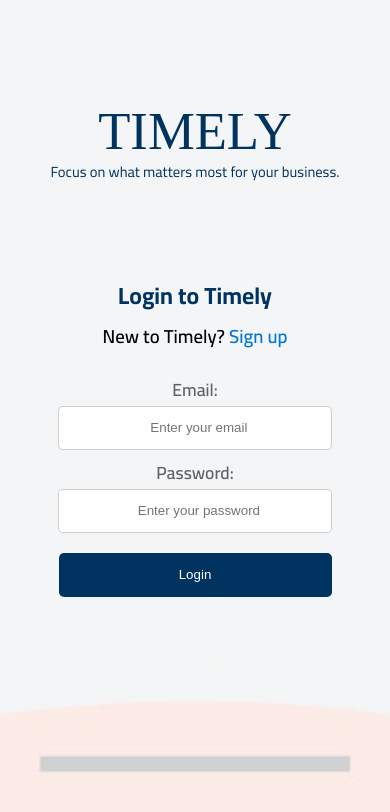
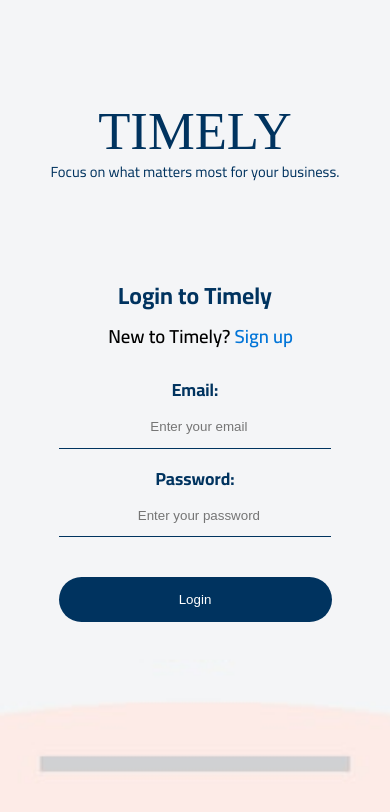
Before and after one commit to nick-fournier/timely-react-staging, a React (Create React App) app: page /login in a window 390 px wide. Shown: the top 812 px of the page. Built offline with nearby package versions, Linux system fonts and the light colour scheme.

Commit message:
changed styles for login/register pages

```diff
--- a/src/pages/Login/Login.css
+++ b/src/pages/Login/Login.css
@@ -68,6 +68,7 @@
     font-size: 1.75em;
     font-weight: 700;
     line-height: 0em;
+    margin-left: 0.3em;
 }
 
 .AlreadyAMember{
@@ -87,18 +88,20 @@
 }
 
 .subtitleLogin{
-    font-weight: 600;
-    color: #343a40c9;
+    font-weight: 700;
+    color: #00335f;
+    margin-left: 0.6em;
 }
 
 
 .inputLogin{
     width: 68%;
-    margin-bottom: 0.5em;
+    margin-bottom: 1em;
     padding: 0.99em 0em 0.99em 2%;
-    border-radius: 5px;
     outline: none;
-    border: 1px solid rgba(128, 128, 128, 0.397);
+    border: none;
+    background: none;
+    border-bottom: 1px solid #00335f;
 }
 
 
@@ -106,9 +109,9 @@
     font-weight: 500;
     width: 70%;
     color: white;
-    margin-top: 1em;
+    margin-top: 2em;
     padding: 1.1em 6em;
-    border-radius: 5px;
+    border-radius: 5em;
     outline: none;
     border: none;
     background: #00335f;
@@ -184,6 +187,7 @@
     }
 
     .titleLogin{
+        margin-left: 0;
         font-size: 4em;
         color: #00335f;
         margin: 1em;
@@ -206,6 +210,7 @@
     }
 
     .subtitleLogin{
+        margin-left: 0;
         font-size: 3em;
     }
 
--- a/src/pages/Register/Register.css
+++ b/src/pages/Register/Register.css
@@ -68,12 +68,16 @@
     font-size: 1.75em;
     font-weight: 700;
     line-height: 0em;
+    margin-left: 0.3em;
+    margin-bottom: 1em;
 }
 
 .AlreadyAMember{
     color: #343a40c9;
     font-weight: 600;
     margin-bottom: 1em;
+    margin-left: 0.6em;
+
 }
 
 .LoginLink{
@@ -91,20 +95,20 @@
 }
 
 .subtitleRegister{
-    font-weight: 600;
-    color: #343a40c9;
+    font-weight: 700;
+    color: #00335f;
+    margin-left: 0.6em;
 }
 
 
 .inputRegister{
     width: 68%;
-    margin-bottom: 0.5em;
+    margin-bottom: 1em;
     padding: 0.99em 0em 0.99em 2%;
-    border-radius: 5px;
     outline: none;
-    border: 1px solid rgba(128, 128, 128, 0.397);
-    transition: 0.2s;
-    opacity: 0%;
+    border: none;
+    background: none;
+    border-bottom: 1px solid #00335f;
 }
 
 
@@ -112,9 +116,9 @@
     font-weight: 500;
     width: 70%;
     color: white;
-    margin-top: 1em;
+    margin-top: 2em;
     padding: 1.1em 6em;
-    border-radius: 5px;
+    border-radius: 5em;
     outline: none;
     border: none;
     background: #00335f;
@@ -131,11 +135,11 @@
     font-weight: 500;
     width: 70%;
     color: #00335f;
-    margin-top: 1em;
+    margin-top: 2em;
     padding: 1.05em 6em;
-    border-radius: 5px;
+    border-radius: 5em;
     outline: none;
-    border: #a5a5a5c4 1px solid;
+    border: #a5a5a5c4 0.5px solid;
     background: #ffffffe3;
     cursor: pointer;
 }
@@ -243,6 +247,7 @@
 
     .subtitleRegister{
         font-size: 3em;
+        margin-left: 0;
     }
 
 
```
Also changed, not shown: src/MobileLoginRegister.png.
